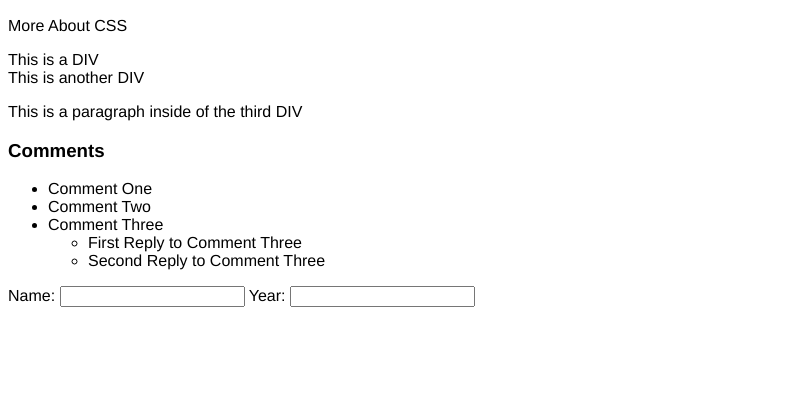
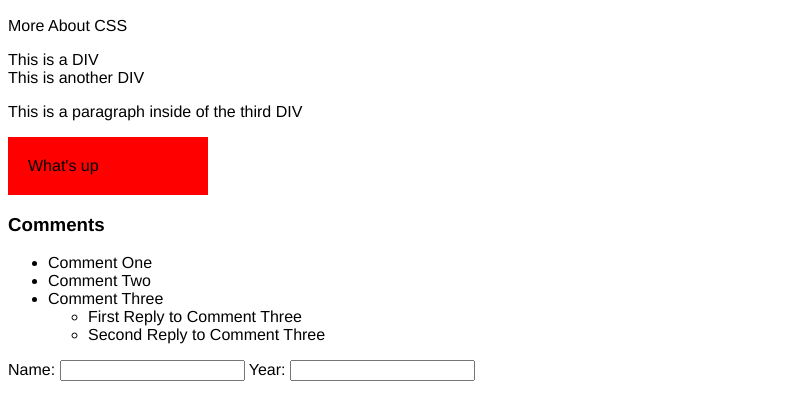
Before and after one commit to thara-messeroux/intermediate-css, a plain HTML site: page index.html in a window 1280 px wide. Shown: the part 77-496 px from the top of the page, without its empty margins (0-794 px from the left). Drawn offline with Linux system fonts and the light colour scheme.

Commit message:
box-sizing: border-box - practice

```diff
--- a/css/style.css
+++ b/css/style.css
@@ -1,3 +1,9 @@
+* {
+    box-sizing: border-box;
+}
+
+/* padding is included in size */
+
 body {
     font-family: Helvetica, Tahoma, Verdana, sans-serif;
 }
@@ -5,3 +11,9 @@ body {
 h1 {
     text-align: center;
 }
+
+.box {
+    background-color: red;
+    width: 200px;
+    padding: 20px;
+}
--- a/index.html
+++ b/index.html
@@ -18,6 +18,7 @@
         <div class="fun super-cool">
             <p>This is a paragraph inside of the third DIV</p>
         </div>
+        <div class="box">What's up</div>
 
         <h3 id="comments-title">Comments</h3>
         <ul class="top-level-list">
```
